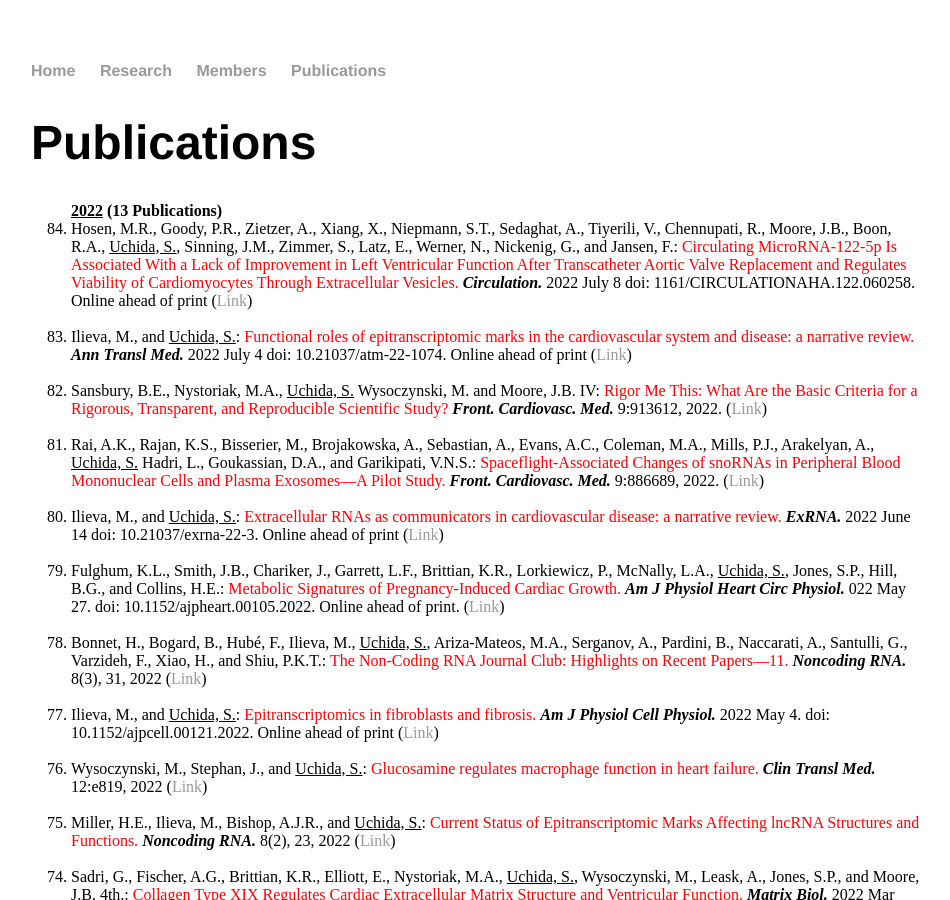
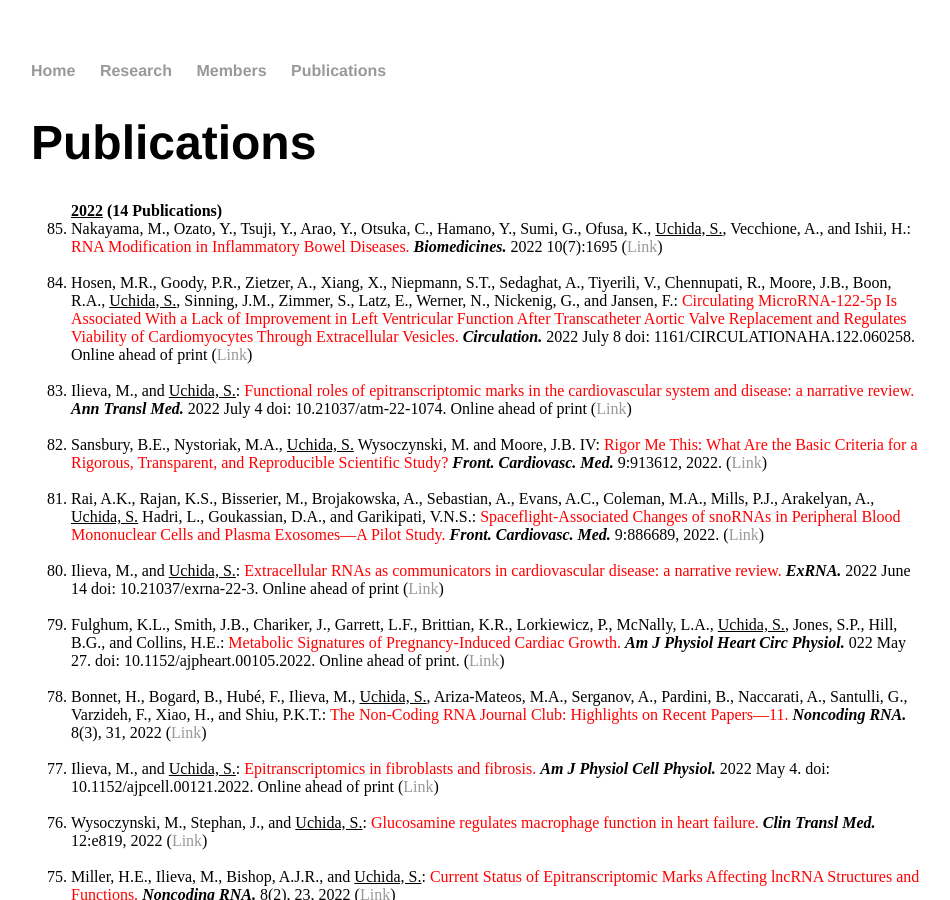
Before and after one commit to heartlncrna/heartlncrna.github.io, a Jekyll site: the page publications/pub_list.html, which Jekyll copies as it is, in a window 1280 px wide and 900 px high. Shown: the whole window, without its empty margins (161-1111 px from the left). Built offline with Jekyll 4.4.1, drawn with Linux system fonts in a browser that asks for light colours.

Commit message:
Update pub_list.html

```diff
--- a/publications/pub_list.html
+++ b/publications/pub_list.html
@@ -27,7 +27,10 @@
 			<p class="Normal">
 			<ol reversed="reversed">
 
-				<strong><u>2022</u>  (13 Publications)</strong>
+				<strong><u>2022</u>  (14 Publications)</strong>
+
+				<li> Nakayama, M., Ozato, Y., Tsuji, Y., Arao, Y., Otsuka, C., Hamano, Y., Sumi, G., Ofusa, K., <u>Uchida, S.</u>, Vecchione, A., and Ishii, H.: <font color="red">RNA Modification in Inflammatory Bowel Diseases.</font> <b><i>Biomedicines. </i></b> 2022 10(7):1695 (<a href="https://www.mdpi.com/2227-9059/10/7/1695">Link</span></a>)</li>
+			<br>
 
 				<li> Hosen, M.R., Goody, P.R., Zietzer, A., Xiang, X., Niepmann, S.T., Sedaghat, A., Tiyerili, V., Chennupati, R., Moore, J.B., Boon, R.A., <u>Uchida, S.</u>, Sinning, J.M., Zimmer, S., Latz, E., Werner, N., Nickenig, G., and Jansen, F.: <font color="red">Circulating MicroRNA-122-5p Is Associated With a Lack of Improvement in Left Ventricular Function After Transcatheter Aortic Valve Replacement and Regulates Viability of Cardiomyocytes Through Extracellular Vesicles.</font> <b><i>Circulation. </i></b> 2022 July 8 doi: 1161/CIRCULATIONAHA.122.060258. Online ahead of print (<a href="https://www.ahajournals.org/doi/abs/10.1161/CIRCULATIONAHA.122.060258">Link</span></a>)</li>
 			<br>
```
